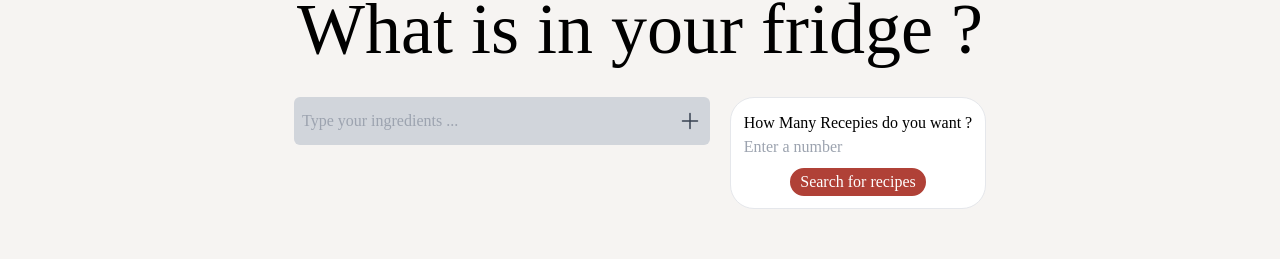
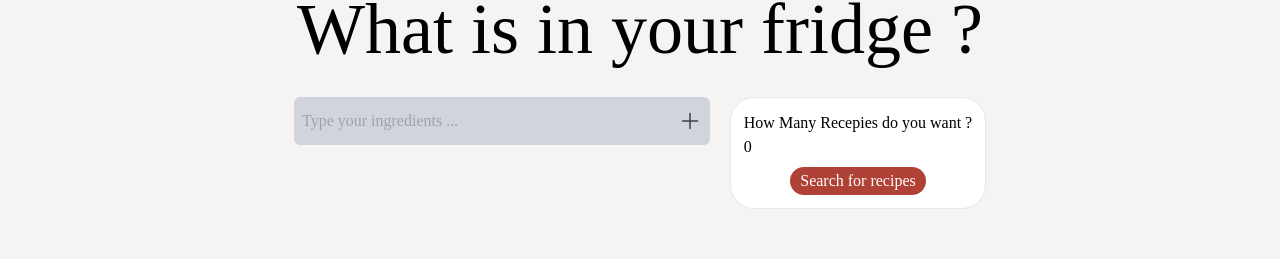
Before and after one commit to egidehirwa/iCook-frontend, a Next.js app: page / in a window 1280 px wide. Shown: the part 317-576 px from the top of the page. Built offline with nearby package versions, Linux system fonts and the light colour scheme.

Commit message:
First Step to link front and back

```diff
--- a/src/app/homepage/page.js
+++ /dev/null
@@ -1,9 +0,0 @@
-import SearchRecipe from "@/components/HomePageApp/searchRecipe";
-
-export default function homepage() {
-    return (
-      <main>
-        <SearchRecipe />
-      </main>
-    );
-  }
--- a/src/app/page.jsx
+++ b/src/app/page.jsx
@@ -12,7 +12,7 @@ export default function Home() {
         </div>
         <div className="flex justify-center  self-center  ">
           <IngredientApp/>
-          <SearchRecipe/>
+
         </div>
       </div>
     </main>
--- a/src/components/HomePageApp/ingredientApp.jsx
+++ b/src/components/HomePageApp/ingredientApp.jsx
@@ -3,34 +3,46 @@
 import React, {useState} from "react";
 import SearchBar from "./searchbar";
 import IngredientCard from "./ingredientCard";
+import SearchRecipe from "./searchRecipe";
 
 const IngredientApp = () => {
     const [searchValue, setSearchValue] = useState('');
     const [ingredients, setIngredients] = useState([]);
 
-    const handleDeleteIngredient = (index) => {
-        setIngredients(ingredients.filter((_, i) => i !== index));
-      };
-
+    const handleDeleteIngredient = (id) => {
+      setIngredients(ingredients.filter((ingredient) => ingredient.id !== id));
+    }
 
     const handleSearchSubmit = (value) => {
         setSearchValue("");
-        setIngredients([...ingredients, value]);
-      };
+        setIngredients([...ingredients, { id: Date.now(), name: value }]);
+    };
 
+    const handleRecipeSearch = (numRecipes) => {
+      const ingredientJSON = JSON.stringify(ingredients);
+      console.log('Ingredients JSON', ingredientJSON)
+    }
 
     return(
-        <div className="flex flex-col">
+        <div className="flex">
+          <div className="flex flex-col">
            <div>
-           <SearchBar handleSearchSubmit={handleSearchSubmit}  searchValue={searchValue}
+           <SearchBar
+          handleSearchSubmit={handleSearchSubmit}
+          searchValue={searchValue}
           setSearchValue={setSearchValue}/>
            </div>
            <div className="flex justify-center">
            {ingredients.map((ingredient, index) => (
-          <IngredientCard key={index} searchValue={ingredient} onDelete={() => handleDeleteIngredient(index)} />
+          <IngredientCard
+          key={ingredient.id}
+          id={ingredient.id}
+          searchValue={ingredient.name} onDelete={() => handleDeleteIngredient(ingredient.id)} />
         ))}
            </div>
         </div>
+          <SearchRecipe handleRecipeSearch={handleRecipeSearch}/>
+      </div>
 
     )
 }
--- a/src/components/HomePageApp/ingredientCard.jsx
+++ b/src/components/HomePageApp/ingredientCard.jsx
@@ -2,10 +2,6 @@
 
 
 import React from "react";
-import Image from "next/image";
-import logo from "/src/public/icook-logo.png";
-
-
 
 const IngredientCard = ({ searchValue, onDelete })=>{
 
--- a/src/components/HomePageApp/searchRecipe.jsx
+++ b/src/components/HomePageApp/searchRecipe.jsx
@@ -1,16 +1,63 @@
-import React from "react";
+'use client'
 
-const SearchRecipe = () => {
+import React, {useEffect, useState} from "react";
+import { useRouter } from 'next/router'
+
+
+const SearchRecipe = ({ ingredients, onSearch }) => {
+    const [recipes, setRecipes] = useState([]);
+
+    useEffect(() => {
+        console.log("recipes:", recipes);
+      }, [recipes]);
+
+
+
+    const [recipeCount, setRecipeCount] = useState(0);
+
+    const handleRecipeCountChange = (event) => {
+      setRecipeCount(event.target.value);
+    };
+
+
+
+    const handleSearch = () => {
+        const ingredientArray =[];
+
+        if (!Array.isArray(ingredients)) return;
+    ingredients.forEach((ingredient)=>{
+        const {name} = ingredient;
+        const ingredientObj = {name};
+        ingredientArray.push(ingredientObj)
+    } );
+        const searchParams = new URLSearchParams({
+            i:JSON.stringify(ingredientArray),
+            q:recipeCount,
+        });
+
+
+
+        router.push('/homepage')
+
+        onSearch(searchParams.toString());
+
+    };
     return(
         <div className="flex justify-center flex-col items-center border h-28 w-64 rounded-3xl bg-white ml-5">
             <div className="flex flex-col pb-2">
                 <h3>How Many Recepies do you want ?</h3>
-                <input type="number" placeholder="Enter a number"/>
-            </div>
-            <hr/>
-            <div>
-                <button className="border-2 border-red rounded-2xl pl-2 pr-2 bg-red  text-white transition-colors transform hover:bg-white hover:text-red hover:border-2 hover:border-red">Search for recipes</button>
-            </div>
+                <input
+                type="number" placeholder="Enter a number"
+                onChange={handleRecipeCountChange}
+                value={recipeCount}
+                />
+                </div>
+
+                <button className="border-2 border-red rounded-2xl pl-2 pr-2 bg-red  text-white transition-colors transform hover:bg-white hover:text-red hover:border-2 hover:border-red"
+                onClick={handleSearch}
+
+                >Search for recipes</button>
+
 
         </div>
     )
```
